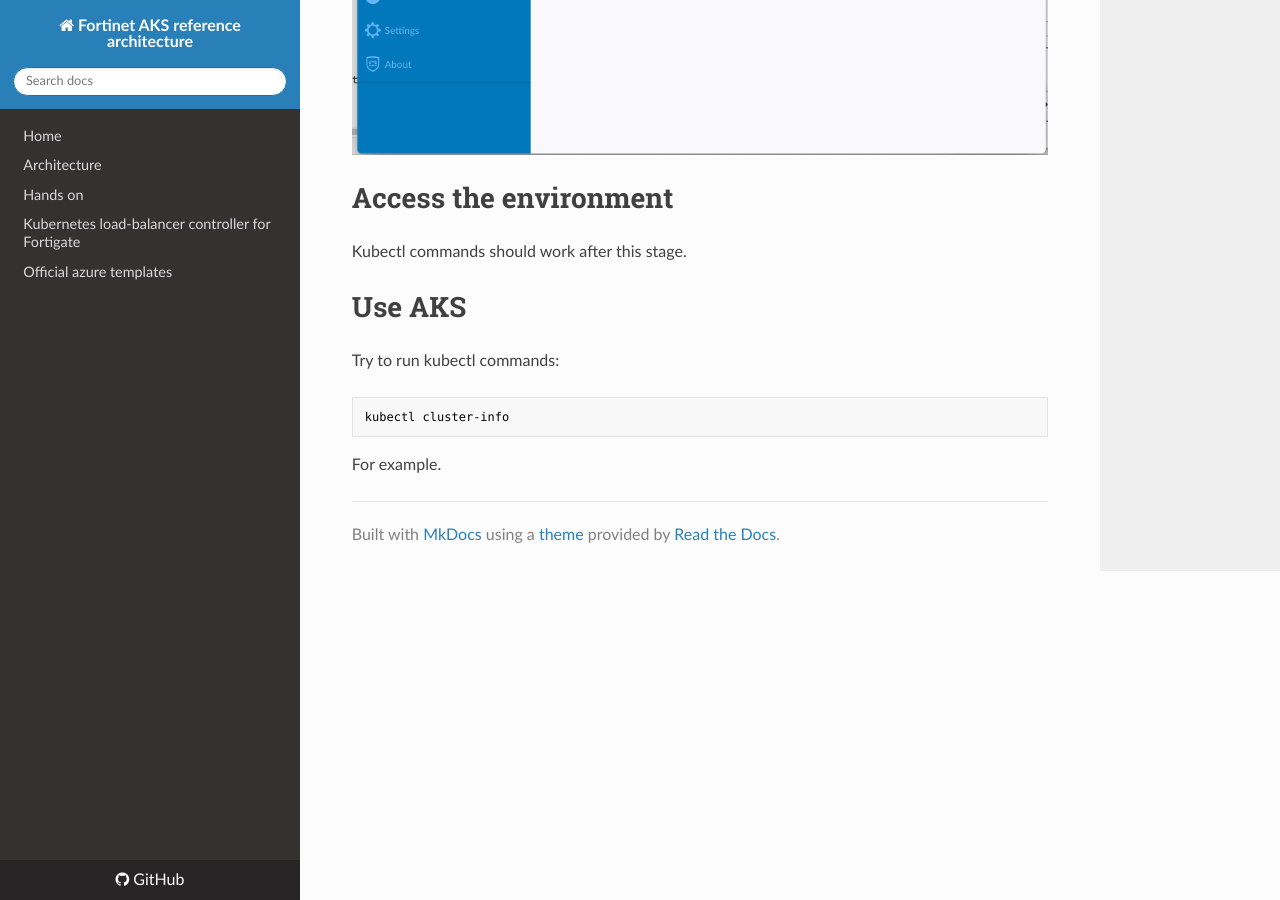
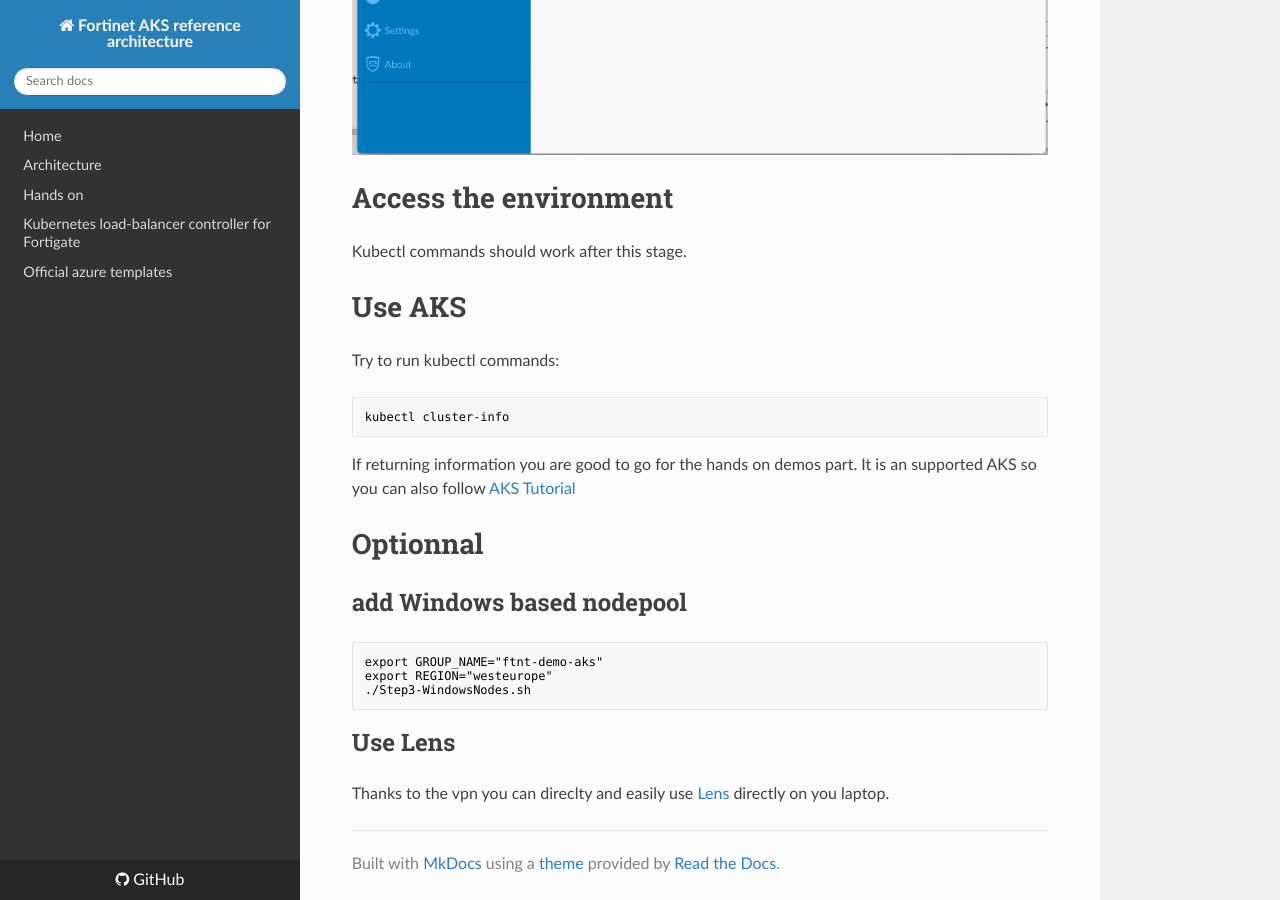
Before and after one commit to fortinet-solutions-cse/secured-AKS-refarch, an MkDocs documentation site: the page built from docs/LocalDockerandVPN.md, in a window 1280 px wide and 900 px high, scrolled down 2757 px. Built offline with MkDocs 1.6.1, drawn with Linux system fonts in a browser that asks for light colours; nearby versions of some CDN libraries.

Commit message:
Add a Step3 for windows nodes More documentation

````diff
--- a/docs/LocalDockerandVPN.md
+++ b/docs/LocalDockerandVPN.md
@@ -80,4 +80,19 @@ Try to run kubectl commands:
 kubectl cluster-info
 ```
 
-For example.
+If returning information you are good to go for the hands on demos part.
+It is an supported AKS so you can also follow [AKS Tutorial](https://docs.microsoft.com/en-us/azure/aks/tutorial-kubernetes-prepare-app)
+
+# Optionnal
+
+## add Windows based nodepool
+
+```shell
+export GROUP_NAME="ftnt-demo-aks"
+export REGION="westeurope"
+./Step3-WindowsNodes.sh
+```
+
+## Use Lens
+
+Thanks to the vpn you can direclty and easily use [Lens](https://k8slens.dev/) directly on you laptop.
````
Also changed, not shown: docs/JumphostUsage.md (+15 -1 lines), docs/index.md (+5 -1 lines), 9 other files.
